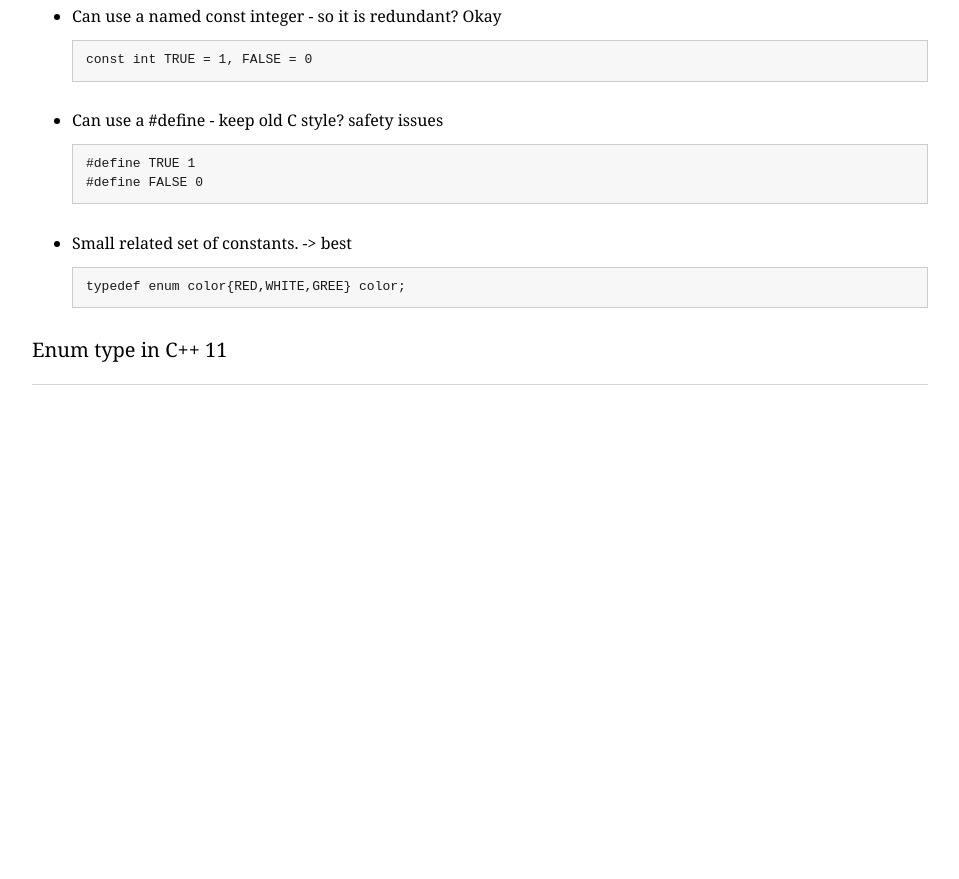
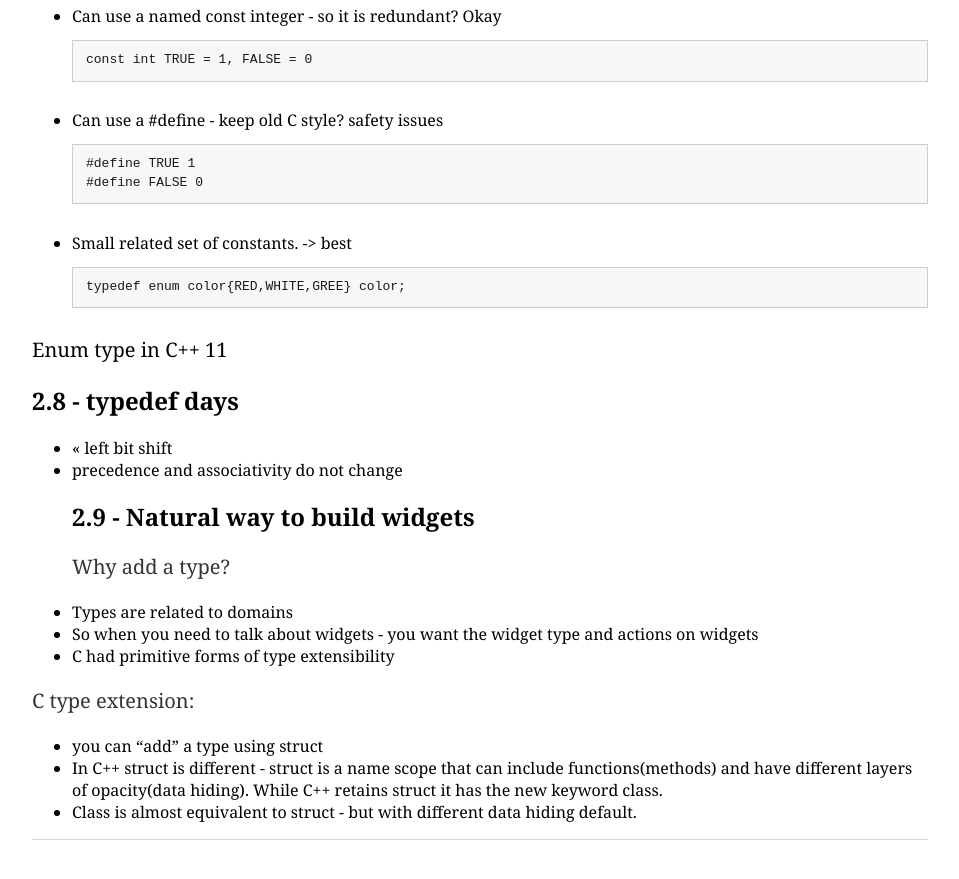
Before and after one commit to congdv/congdv.github.io, a Jekyll site: the page built from _posts/2017-07-31-[TIL]C++-for-c-programer-coursera.md, in a window 1280 px wide and 900 px high, scrolled down 2343 px. Shown: the top 879 px of the window, without its empty margins (160-1119 px from the left). Built offline with Jekyll 4.4.1, drawn with Linux system fonts in a browser that asks for light colours; our own code applies the rules of GitHub Pages for plain Markdown files; Markdown is read by kramdown in place of the engine named in the settings; before the commit the page ends 2788 px from its top, so only the background shows below that.

Commit message:
Update 2017-07-31-[TIL]C++-for-c-programer-coursera.md

````diff
--- a/_posts/2017-07-31-[TIL]C++-for-c-programer-coursera.md
+++ b/_posts/2017-07-31-[TIL]C++-for-c-programer-coursera.md
@@ -77,3 +77,17 @@ typedef enum color{RED,WHITE,GREE} color;
 ```
 
 [Enum type in C++ 11](https://d3c33hcgiwev3.cloudfront.net/_63d8a67f3688cd8b5003e12d730405c5_Enum-type-in-C.pdf?Expires=1502323200&Signature=QpvHEd~FHJaedkkDQBQjbFK5fTvLXFwtK6sKsV-ZiueBJWlBI8-uiCJcYugLpikmoMupEdjZb4rsQPBHdOa56ktQMf7XMUF7G5l7EvNkNLRmmiT0b0uvEndjn17YlbkbnCD98ouh8Yr2x8WvKwVHrlWifv9OLp4rsUdf-hf6qPM_&Key-Pair-Id=APKAJLTNE6QMUY6HBC5A)
+
+## 2.8 - typedef days
+- << left bit shift
+- precedence and associativity do not change
+## 2.9 - Natural way to build widgets
+Why add a type?
+- Types are related to domains
+- So when you need to talk about widgets - you want the widget type and actions on widgets
+- C had primitive forms of type extensibility
+
+C type extension:
+- you can "add" a type using struct
+- In C++ struct is different - struct is a name scope that can include functions(methods) and have different layers of opacity(data hiding). While C++ retains struct it has the new keyword class.
+- Class is almost equivalent to struct - but with different data hiding default.
````
